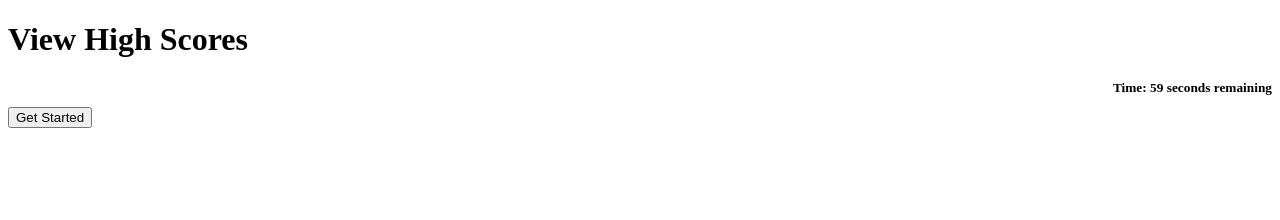
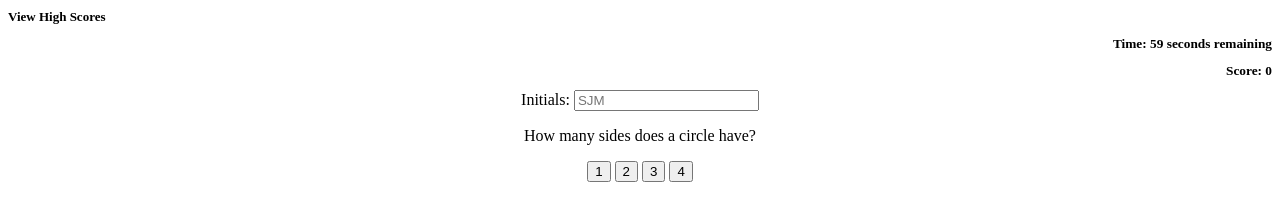
Before and after one commit to Styrlingjohn/Code-Quiz-Challenge, a plain HTML site: page index.html in a window 1280 px wide. Both pictures are taken after a click on the button "Get Started". Drawn offline with Linux system fonts and the light colour scheme.

Commit message:
final add

```diff
--- a/assets/script.js
+++ b/assets/script.js
@@ -1,27 +1,118 @@
 // First javascript add
+var quizContainer = document.getElementById('quiz');
+var resultsContainer = document.getElementById('scores');
+var startButton = document.getElementById('startButton');
+var score = document.getElementById('score');
+var index = 0;
+var clickButtons = document.querySelector('.clickButtons');
+var quizA1 = document.getElementById('quizA1');
+var quizA2 = document.getElementById('quizA2');
+var quizA3 = document.getElementById('quizA3');
+var quizA4 = document.getElementById('quizA4');
+var submitButton = document.querySelector('submitScore');
+var quizContainer = document.getElementById('quizContainer');
+var questions = [
+    {
+        question: "How many sides does a circle have?",
+        answer: {
+            a: '1',
+            b: '2',
+            c: '3',
+            d: '4'
+        },
+        correctAnswer: '4'
+    },
+    {
+        question: "How many sides does a triangle have?",
+        answer: {
+            a: '1',
+            b: '2',
+            c: '3',
+            d: '4'
+        },
+        correctAnswer: '4'
+    },
+    {
+        question: "How many sides does a rectangle have?",
+        answer: {
+            a: '1',
+            b: '2',
+            c: '3',
+            d: '4'
+        },
+        correctAnswer: '4'
+    },
+];
+
+localStorage
+function allQuestion() {
+    if (questions[index]) {
+        document.getElementById('quizQuestion').innerHTML = questions[index].question;
+        quizA1.innerHTML = questions[index].answer.a;
+        quizA2.innerHTML = questions[index].answer.b;
+        quizA3.innerHTML = questions[index].answer.c;
+        quizA4.innerHTML = questions[index].answer.d;
+    } else {
+        quizContainer.style.display = 'none'
+        submitButton();
+    }
+    function submitButton() {
+        var initials = document.querySelector('#initials').value;
+        var finalScore = score.textContent = 2 + parseInt(score.textContent);
+        if (initials === "") {
+            alert('No intials')
+        } else {
+            localStorage.setItem(initials, finalScore);
+
+        }
+        console.log(initials);
+    };
+
+};
+var timeLeft = 60;
+function countdown() {
     var timerEl = document.getElementById('timer');
 
-function countdown() {
-    var timeLeft = 60;
 
-    // Use the `setInterval()` method to call a function to be executed every 1000 milliseconds
     var timeInterval = setInterval(function () {
-      // As long as the `timeLeft` is greater than 1
         if (timeLeft > 1) {
-        // Set the `textContent` of `timerEl` to show the remaining seconds
             timerEl.textContent = timeLeft + ' seconds remaining';
-        // Decrement `timeLeft` by 1
             timeLeft--;
         } else if (timeLeft === 1) {
-        // When `timeLeft` is equal to 1, rename to 'second' instead of 'seconds'
             timerEl.textContent = timeLeft + ' second remaining';
             timeLeft--;
-      } else {
-        // Once `timeLeft` gets to 0, set `timerEl` to an empty string
-        timerEl.textContent = '0';
-        // Use `clearInterval()` to stop the timer
+        } else if (timeLeft === 0) {
             timerEl.textContent = 'Times Up';
         }
     }, 1000);
-    getStarted.appendChild('countdown');
 }
+
+function checkAnswer(e) {
+    var selections = e.target.innerHTML
+    // console.log(e.target.innerHTML)
+    console.log(selections, questions[index].correctAnswer)
+    if (selections === questions[index].correctAnswer) {
+        console.log("Correct");
+        score.textContent = 2 + parseInt(score.textContent);
+    } else {
+        console.log('Incorrect');
+        timeLeft -= 5;
+    };
+    index++
+
+    allQuestion();
+
+};
+
+quizA1.addEventListener('click', checkAnswer);
+quizA2.addEventListener('click', checkAnswer);
+quizA3.addEventListener('click', checkAnswer);
+quizA4.addEventListener('click', checkAnswer);
+
+
+function getStarted() {
+    startButton.style.display = 'none'
+    countdown();
+    allQuestion();
+
+}
--- a/index.html
+++ b/index.html
@@ -1,5 +1,6 @@
 <!DOCTYPE html>
 <html lang="en">
+
 <head>
     <meta charset="UTF-8">
     <meta http-equiv="X-UA-Compatible" content="IE=edge">
@@ -8,22 +9,42 @@
     <script>
         //created the button
         function getStarted() {
-        var buttonEl = document.getElementById('.button');
-        var button = document.createElement('BUTTON');
-        buttonEl.appendChild(button); ;
+            var buttonEl = document.getElementById('.button');
+            var button = document.createElement('BUTTON');
+            buttonEl.appendChild(button);
         }
     </script>
 </head>
 <header>
 
-    <h1 style="text-align:left"> View High Scores</h1>
-    <h2 style="font-size: smaller; text-align: right;"; >Time: <span id=timer>60 seconds remaining</span></h2>
+    <h1 style="text-align:left; font-size: small;" ; id="scores"> View High Scores</h1>
+    <h2 style="font-size: smaller; text-align: right;" ;>Time: <span id=timer>60 seconds remaining</span></h2>
+    <h2 class="score" ; style="font-size: smaller; text-align: right;" ;>Score: <span id=score>0</span></h2>
+
 </header>
+
 <body>
-    <div class="questions">
-        <button onclick="countdown()";> Get Started </button>
+    <div id="quizContainer">
+        <div class="highScores" style="text-align: center" ;>
+            <label> Initials: </label>
+            <input type="text" name="initials" placeholder="SJM" id='initials'>
+            <!-- <button ; class="submitButton">Submit</button> -->
+        </div>
+        <div style="text-align:center" ; id="start">
+            <p id="quizQuestion"></p>
+            <button class=clickButtons id="quizA1"></button>
+            <button class=clickButtons id="quizA2"></button>
+            <button class=clickButtons id="quizA3"></button>
+            <button class=clickButtons id="quizA4"></button>
+        </div>
+        <div class="questions" ; style="text-align: center;" ;>
+            <div>
+                <button id="startButton" ; onclick="getStarted()"> Get Started </button>
+            </div>
+        </div>
     </div>
     <script src="./assets/script.js"></script>
 
 </body>
+
 </html>
```
Lines whose indentation alone changed are shown as unchanged.
